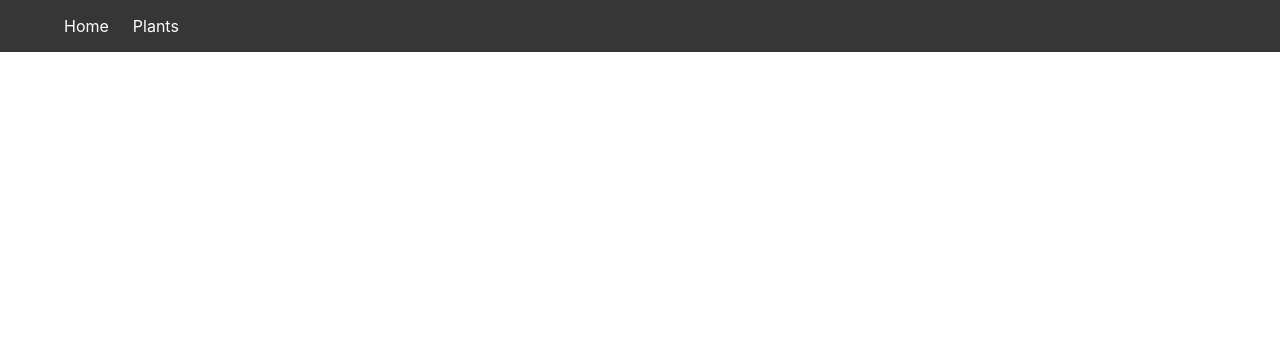
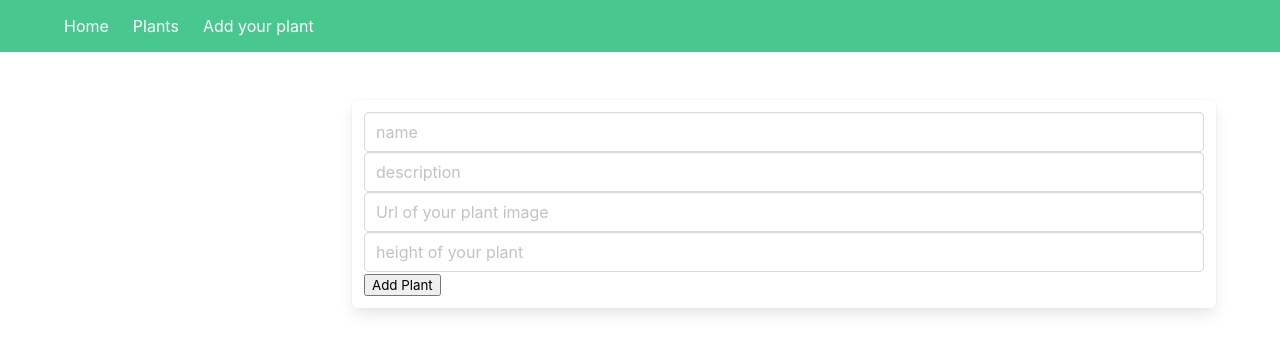
Before and after one commit to ykbhrn/sei-group-project, a React (Create React App) app in the folder frontend/: page /plants/new in a window 1280 px wide. Shown: the top 352 px of the page. Built offline with nearby package versions, Linux system fonts and the light colour scheme.

Commit message:
basic stuff done

```diff
--- a/frontend/src/App.js
+++ b/frontend/src/App.js
@@ -1,4 +1,6 @@
 import React from 'react'
+import IndexPlants from './components/plants/IndexPlants'
+import NewPlant from './components/plants/NewPlant'
 import Home from './components/common/Home'
 import Navbar from './components/common/Navbar'
 import { BrowserRouter, Switch, Route } from 'react-router-dom'
@@ -9,6 +11,8 @@ const App = () => (
   <Navbar/>
   <Switch>
     <Route exact path='/' component={Home} />
+    <Route path='/plants/new' component={NewPlant} />
+    <Route path='/plants' component={IndexPlants} />
   </Switch>
   </BrowserRouter>
 )
--- a/frontend/src/components/common/Navbar.js
+++ b/frontend/src/components/common/Navbar.js
@@ -5,14 +5,17 @@ class Navbar extends React.Component{
 
   render() {
     return(
-      <nav className="navbar is-dark">
+      <nav className="navbar is-success">
         <div className="container">
           <div className="navbar-brand">
             <Link to="/" className="navbar-item">
               Home
             </Link>
-            <Link to="/cars" className="navbar-item">
+            <Link to="/plants" className="navbar-item">
               Plants
+            </Link>
+            <Link to="/plants/new" className="navbar-item">
+              Add your plant
             </Link>
             </div>
           </div>
--- a/frontend/src/components/plants/IndexPlants.js
+++ b/frontend/src/components/plants/IndexPlants.js
@@ -0,0 +1,45 @@
+import React from 'react'
+import { getAllPlants } from '../../lib/api'
+
+class IndexPlants extends React.Component {
+state = {
+  plants: null,
+}
+
+async componentDidMount() {
+  try {
+    const res = await getAllPlants()
+    this.setState( { plants: res.data })
+  } catch (err) {
+    console.log(err);
+  }
+}
+
+render() {
+if(!this.state.plants) return null
+console.log(this.state.plants);
+  return (
+    <section className="section">
+      <div className="container">
+        <div className="columns is-multiline">
+
+      { this.state.plants.map( plant => {
+        return (
+          <div className="column is-one-quarter"
+          key={plant._id}
+          >
+            <div className="card">
+            <img src={plant.imageUrl} alt={plant.name} />
+            </div>
+            </div>
+        )
+      })}
+
+      </div>
+      </div>
+      </section>
+  )
+}
+
+}
+export default IndexPlants
--- /dev/null
+++ b/frontend/src/components/plants/NewPlant.js
@@ -0,0 +1,69 @@
+import React from 'react'
+import { newPlant } from '../../lib/api'
+
+class NewPlant extends React.Component {
+
+  state = {
+    formData: {
+      name: '',
+      description: '',
+      imageUrl: '',
+      height: ''
+    }
+  }
+
+  handleChange = event => {
+    const formData = { ...this.state.formData, [event.target.name]: event.target.value }
+    this.setState( {formData} )
+  }
+
+  handleSubmit = async event => {
+    try {
+      const res = await newPlant(this.state.formData)
+      // this.props.history.push(`/plants`)
+    } catch(err) {
+      console.log(err);
+    }
+  }
+
+  render() {
+    return (
+      <section className="section">
+        <div className="container">
+        <form onSubmit={this.handleSubmit} className="column is half is-offset-one-quarter box">
+        <input className="input"
+              placeholder="name"
+              name="name"
+              onChange={this.handleChange}
+              value={this.state.formData.name}
+            />
+            <input className="input"
+              placeholder="description"
+              name="description"
+              onChange={this.handleChange}
+              value={this.state.formData.description}
+            />
+            <input className="input"
+              placeholder="Url of your plant image"
+              name="imageUrl"
+              onChange={this.handleChange}
+              value={this.state.formData.imageUrl}
+            />
+            <input className="input"
+              placeholder="height of your plant"
+              name="height"
+              onChange={this.handleChange}
+              value={this.state.formData.height}
+            />
+            <button type="submit">
+              Add Plant
+            </button>
+
+          </form>
+        </div>
+
+      </section>
+    )
+  }
+}
+export default NewPlant
--- /dev/null
+++ b/frontend/src/lib/api.js
@@ -0,0 +1,10 @@
+import axio from 'axios'
+import Axios from 'axios'
+
+export const getAllPlants = () => {
+  return Axios.get('/api/plants')
+}
+
+export const newPlant = formData => {
+  return Axios.post(`/api/plants`, formData)
+}
```
Also changed, not shown: frontend/src/components/plants/CreatePlants.js (deleted).
